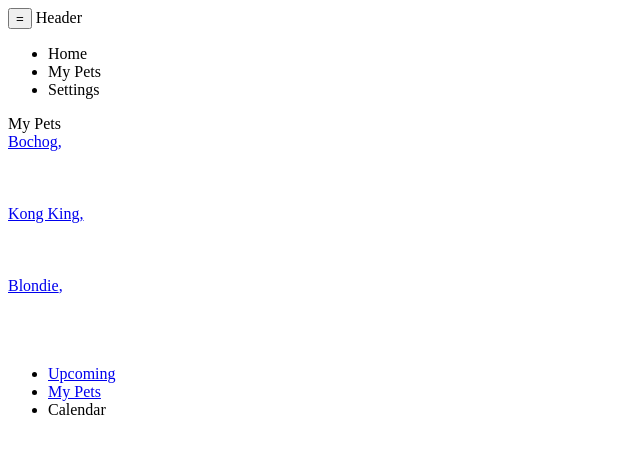
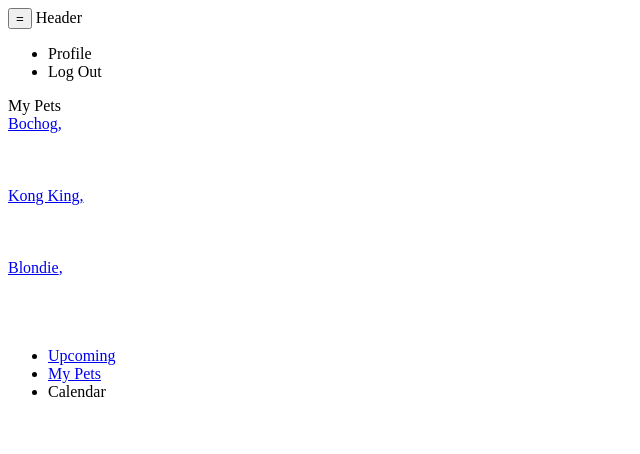
Before and after one commit to justinmandac/petbook, a React app: page /#/manage in a window 1280 px wide. Shown: the top 454 px of the page, without its empty margins (0-640 px from the left). Built offline with nearby package versions, Linux system fonts and the light colour scheme.

Commit message:
Added box shadow to bottom bar

```diff
--- a/web/src/app.drawer.jsx
+++ b/web/src/app.drawer.jsx
@@ -4,9 +4,12 @@ export default function AppDrawer({opened = false}) {
   return (
     <aside className={`drawer ${opened ? 'opened' : ''}`}>
       <ul>
-        <li>Home</li>
-        <li>My Pets</li>
-        <li>Settings</li>
+        <li>
+          Profile
+        </li>
+        <li>
+          Log Out
+        </li>
       </ul>
     </aside>
   )
--- a/web/src/styles/app.scss
+++ b/web/src/styles/app.scss
@@ -37,6 +37,7 @@ html, body {
   position: fixed;
   width: 100%;
   bottom: 0;
+  box-shadow: 0  4px 12px 4px rgba(0, 0, 0, 0.2);
 
   > ul {
     list-style: none;
```
